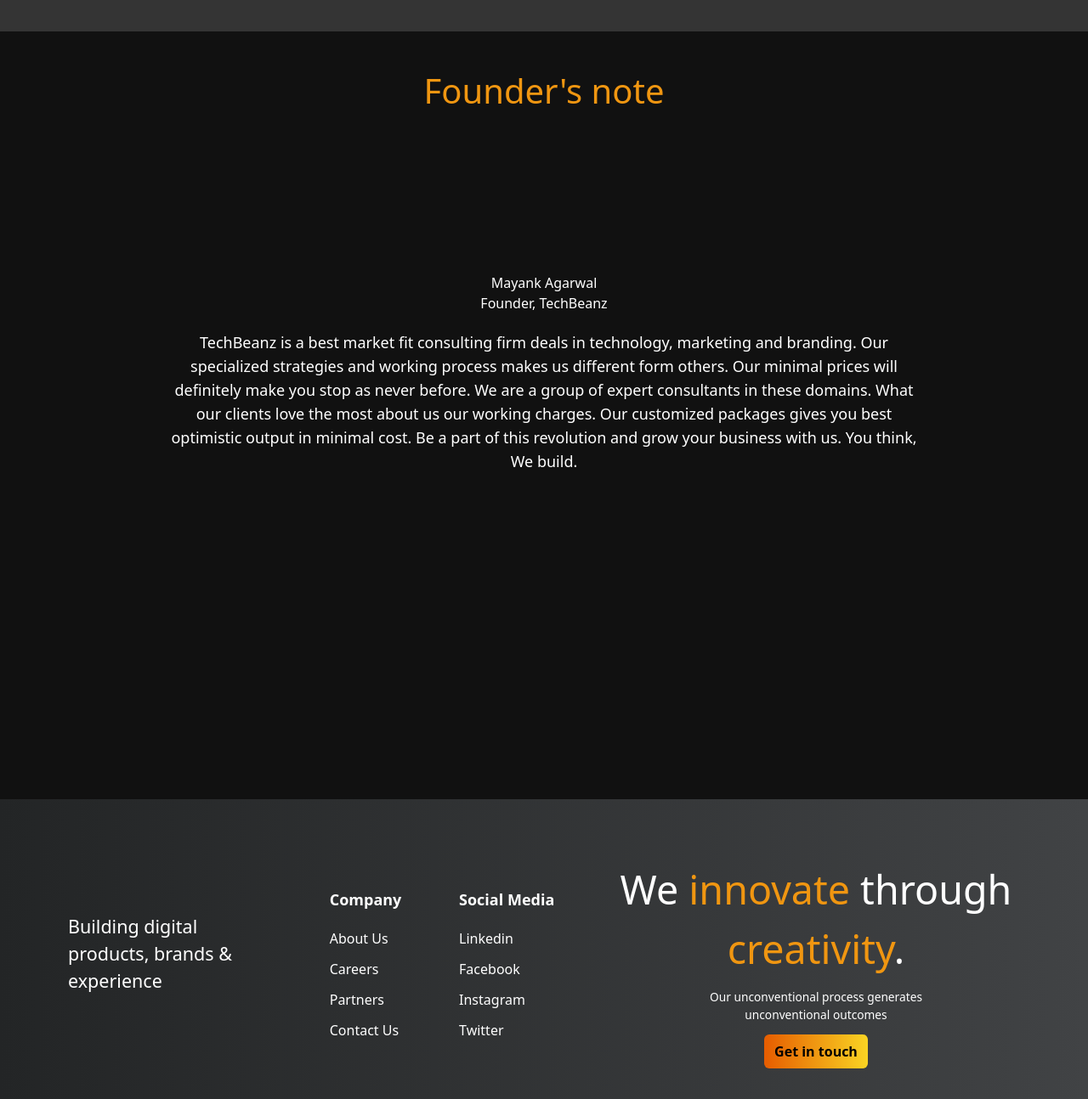
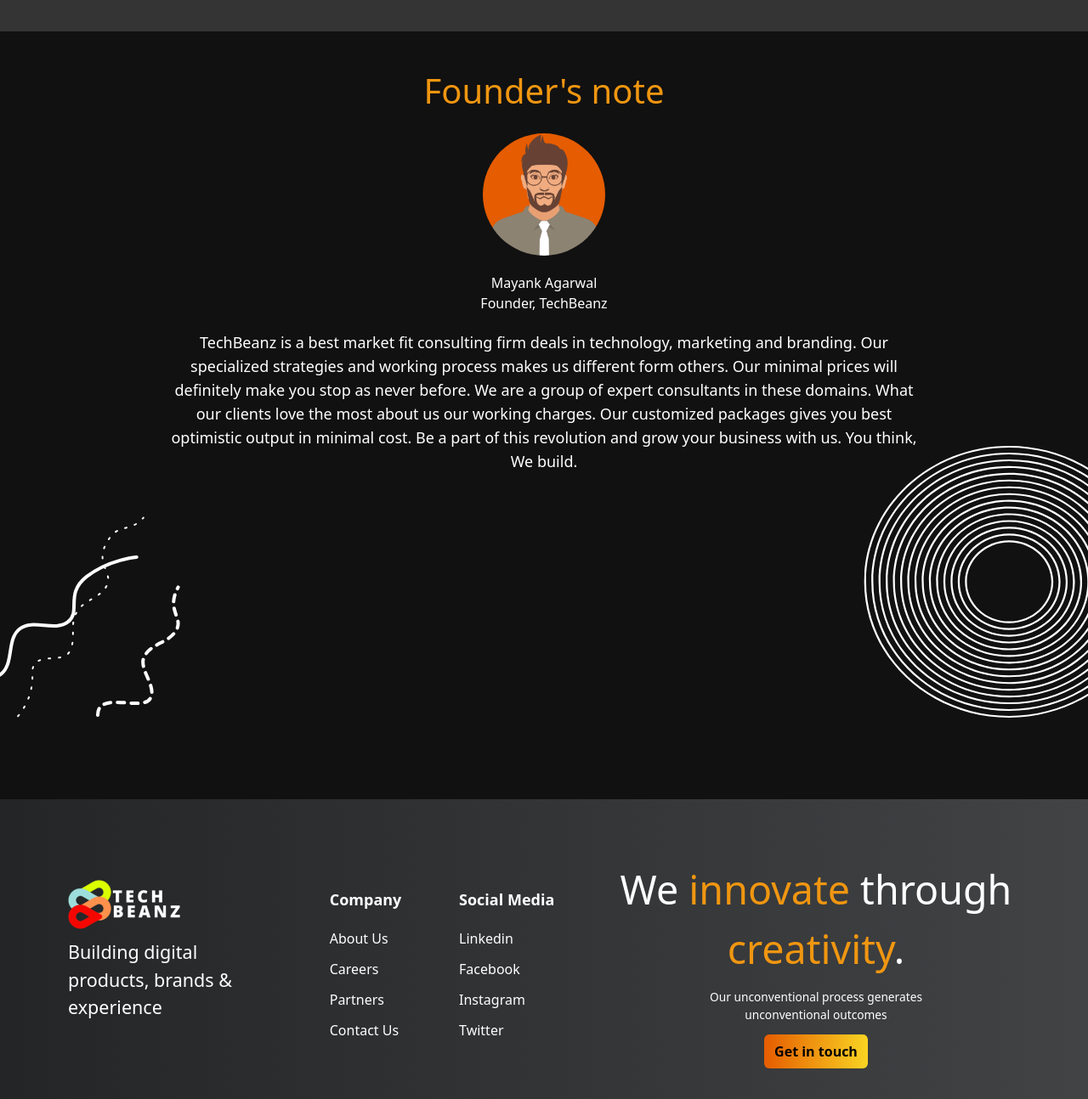
Before and after one commit to PiyushKhewalkar/techbeanzoriginal, a website: page about.html in a window 1280 px wide. Shown: the part 506-1800 px from the top of the page at 85% size. Drawn offline with nearby package versions, Linux system fonts and the light colour scheme; the site is published under a folder, as on GitHub Pages, so addresses that start at the root find nothing.

Commit message:
Update about.html

```diff
--- a/about.html
+++ b/about.html
@@ -67,7 +67,7 @@
 
         <div class="text-white text-center max-w-[929px] mx-auto mt-10 px-5">
             <h1 class="md:text-[40px] text-[25px] text-[#F09611] font-[600px] my-5">Founder's note</h1>
-            <img src="/images/mayankavatar.png" alt="" class="rounded-full h-36 mx-auto my-5">
+            <img src="images/mayankavatar.png" alt="" class="rounded-full h-36 mx-auto my-5">
             <p>Mayank Agarwal</p>
             <p>Founder, TechBeanz</p>
             <p class="text-lg my-5">TechBeanz is a best market fit consulting firm deals in technology, marketing and branding. Our specialized strategies and working process makes us different form others. Our minimal prices will definitely make you stop as never before. We are a group of expert consultants in these domains. What our clients love the most about us our working charges. Our customized packages gives you best optimistic output in minimal cost.
@@ -82,11 +82,11 @@
 
 
         <div class="">
-            <img src="/images/line i.svg" alt="" class="absolute -bottom-72 left-0 z-[1]">
-        <img src="/images/line ii.svg" alt="" class="absolute -bottom-72 left-5 z-[1]">
-        <img src="/images/line iii.svg" alt="" class="absolute -bottom-72 left-28 z-[1]">
+            <img src="images/line i.svg" alt="" class="absolute -bottom-72 left-0 z-[1]">
+        <img src="images/line ii.svg" alt="" class="absolute -bottom-72 left-5 z-[1]">
+        <img src="images/line iii.svg" alt="" class="absolute -bottom-72 left-28 z-[1]">
 
-       <img src="/images/bottom ring.svg" alt="" class="absolute -bottom-72 -right-10 z-[1] h-44 lg:h-80">
+       <img src="images/bottom ring.svg" alt="" class="absolute -bottom-72 -right-10 z-[1] h-44 lg:h-80">
         </div>
     </main>
 
@@ -96,7 +96,7 @@
       <footer class="bg-gradient-to-r from-[#232526] to-[#414345] mt-96 md:px-20 py-10">
         <div class="flex lg:flex-row flex-col items-center justify-between space-y-8">
             <div class="max-w-[15rem] space-y-2">
-                <img src="/images/logo.png" alt="" class="w-fit mx-auto lg:mx-0">
+                <img src="images/logo.png" alt="" class="w-fit mx-auto lg:mx-0">
                 <p class="text-[21.52px] font-light text-white lg:text-left text-center">Building digital products, brands & experience</p>
             </div>
             <div class="flex flex-col space-y-3">
```
